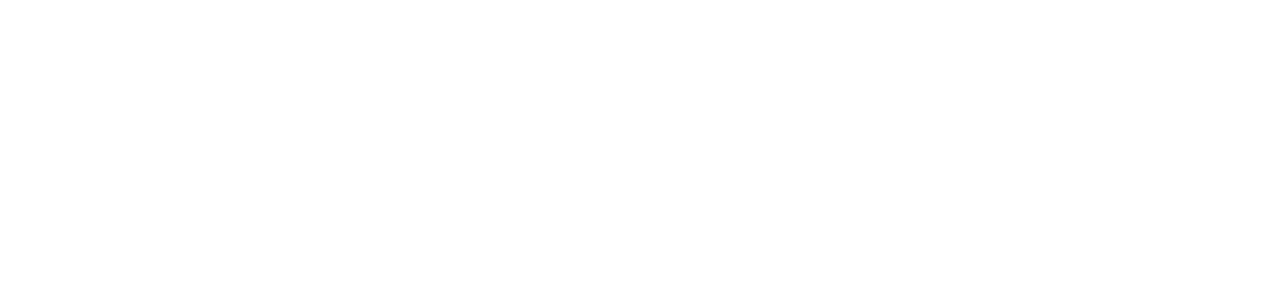
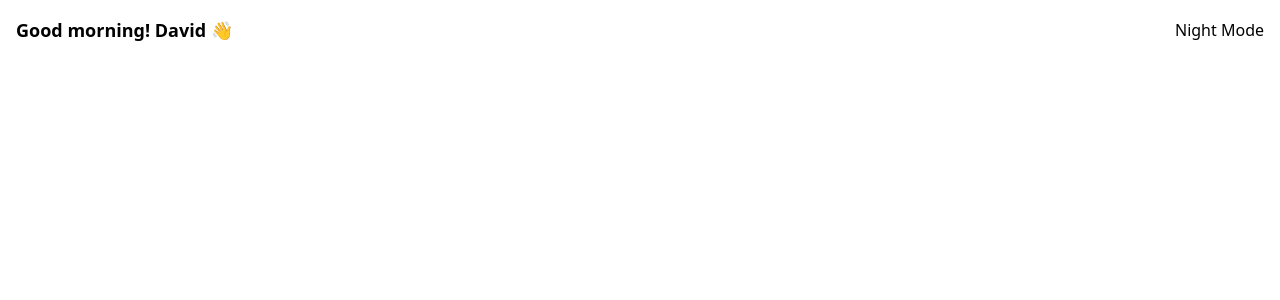
Before and after one commit to scantarbian/shiroko, a Next.js app: page / in a window 1280 px wide. Shown: the top 300 px of the page. Built offline with nearby package versions, Linux system fonts and the light colour scheme.

Commit message:
feat: init navbar

```diff
--- a/app/layout.tsx
+++ b/app/layout.tsx
@@ -1,18 +1,18 @@
-import './globals.css'
+import "./globals.css";
 
 export const metadata = {
-  title: 'Create Next App',
-  description: 'Generated by create next app',
-}
+  title: "Shiroko",
+  description: "Personal assistant",
+};
 
 export default function RootLayout({
   children,
 }: {
-  children: React.ReactNode
+  children: React.ReactNode;
 }) {
   return (
     <html lang="en">
       <body>{children}</body>
     </html>
-  )
+  );
 }
--- a/app/page.tsx
+++ b/app/page.tsx
@@ -1,3 +1,9 @@
+import Navbar from "@/components/navbar";
+
 export default function Home() {
-  return <main></main>;
+  return (
+    <main>
+      <Navbar />
+    </main>
+  );
 }
--- /dev/null
+++ b/components/classes/index.tsx
@@ -0,0 +1,9 @@
+const ClassesView = () => {
+  return (
+    <>
+      <h2>Today's classes are:</h2>
+    </>
+  );
+};
+
+export default ClassesView;
--- /dev/null
+++ b/components/navbar/Greeting.tsx
@@ -0,0 +1,26 @@
+import { format } from "date-fns";
+
+const Greeting = () => {
+  const date = new Date();
+
+  const generateGreeting = (date: Date) => {
+    const hour = date.getHours();
+    if (hour < 12) {
+      return "Good morning";
+    } else if (hour < 18) {
+      return "Good afternoon";
+    } else {
+      return "Good evening";
+    }
+  };
+
+  return (
+    <>
+      <h1 className="text-lg font-semibold">{`${generateGreeting(
+        date
+      )}! David 👋`}</h1>
+    </>
+  );
+};
+
+export default Greeting;
--- /dev/null
+++ b/components/navbar/NavItems.tsx
@@ -0,0 +1,9 @@
+const NavItems = () => {
+  return (
+    <div>
+      <button>Night Mode</button>
+    </div>
+  );
+};
+
+export default NavItems;
--- /dev/null
+++ b/components/navbar/index.tsx
@@ -0,0 +1,13 @@
+import Greeting from "./Greeting";
+import NavItems from "./NavItems";
+
+const Navbar = () => {
+  return (
+    <nav className="p-4 flex justify-between items-center">
+      <Greeting />
+      <NavItems />
+    </nav>
+  );
+};
+
+export default Navbar;
--- /dev/null
+++ b/components/tasks/index.tsx
@@ -0,0 +1,9 @@
+const TasksView = () => {
+  return (
+    <>
+      <h2>Here are your tasks:</h2>
+    </>
+  );
+};
+
+export default TasksView;
--- a/package.json
+++ b/package.json
@@ -12,6 +12,7 @@
     "@types/node": "18.15.6",
     "@types/react": "18.0.28",
     "@types/react-dom": "18.0.11",
+    "date-fns": "^2.29.3",
     "eslint": "8.36.0",
     "eslint-config-next": "13.2.4",
     "next": "13.2.4",
```
Also changed, not shown: 1 other file (tests, documents, lock files or other folders).
